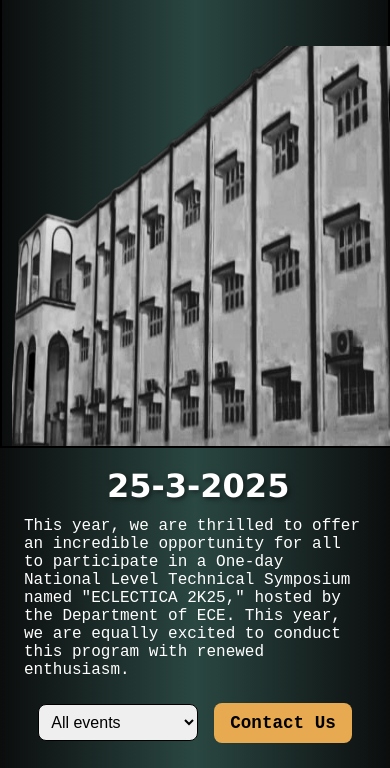
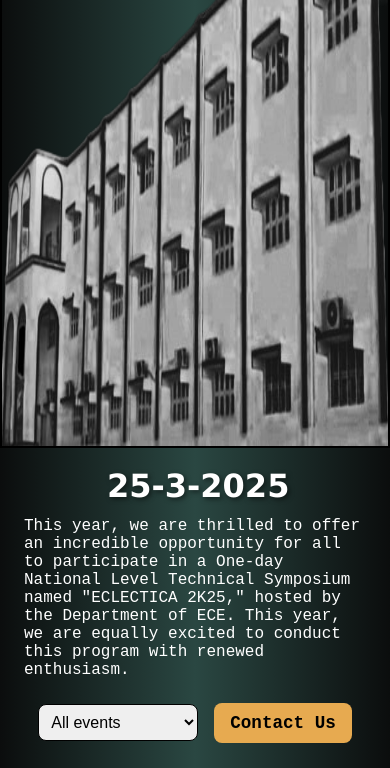
Before and after one commit to bhavani-prakash/Electrica-2K25, a plain HTML site: page index.html in a window 390 px wide. Shown: the part 307-1075 px from the top of the page. Drawn offline with Linux system fonts and the light colour scheme.

Commit message:
hero-image fixed

```diff
--- a/style.css
+++ b/style.css
@@ -278,7 +278,14 @@ nav{
     .hero-image {
         height: 25rem;
         width: 100%;
-        left: 10px;
+    }
+
+    .hero-image{
+        position: absolute;
+        right: 0;
+        bottom: 0;
+        z-index: 20;
+        height: 32rem;
     }
 
 }
```
